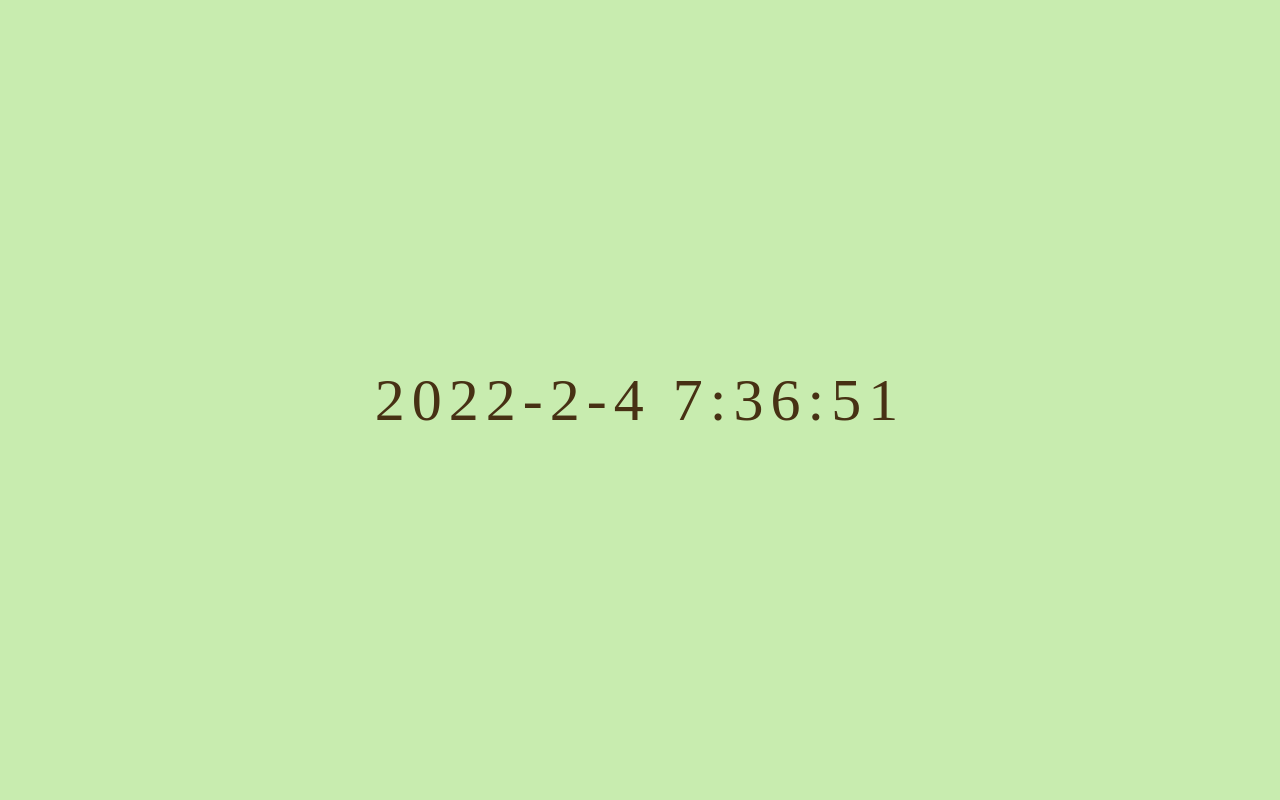
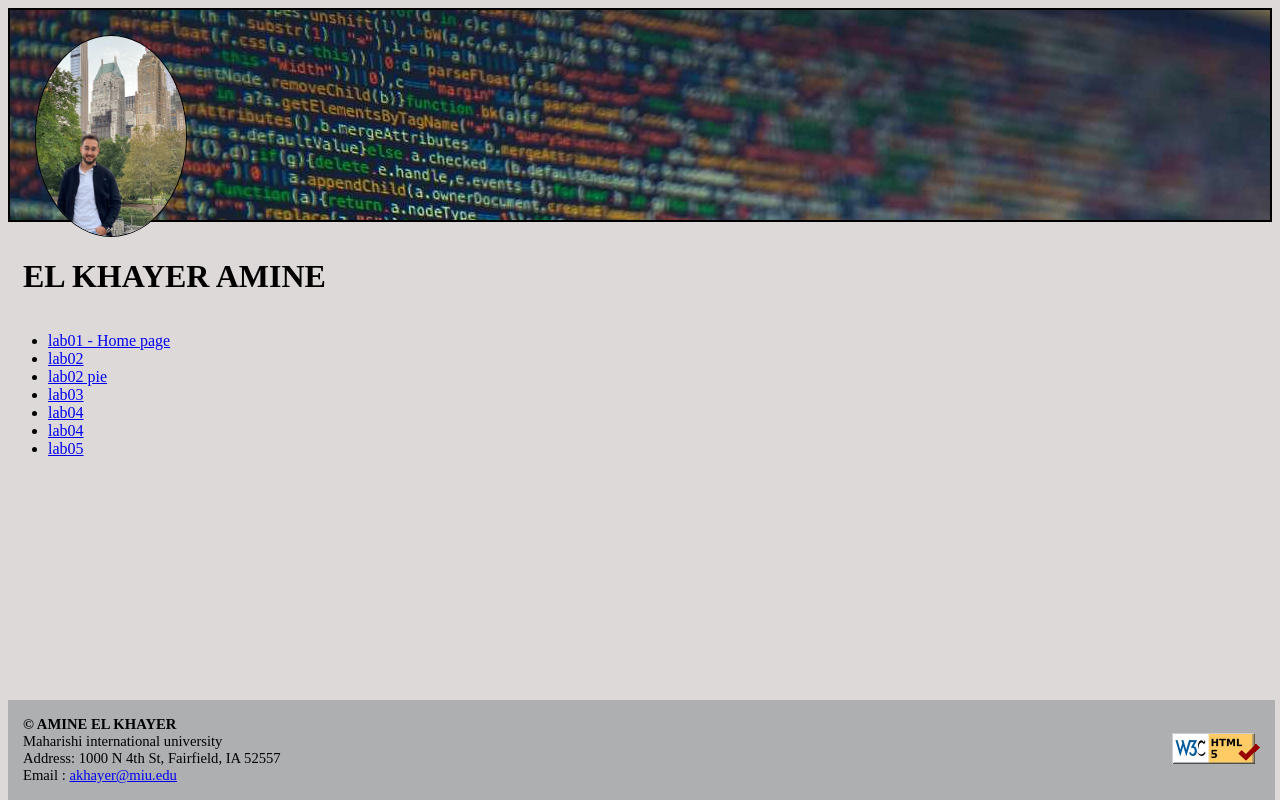
Before and after one commit to AMINEWAP/AMINEWAP.github.io, a plain HTML site: page index.html in a window 1280 px wide. Drawn offline with Linux system fonts and the light colour scheme.

Commit message:
Add files via upload

```diff
--- a/index.html
+++ b/index.html
@@ -1,29 +1,91 @@
 <!DOCTYPE html>
-
 <html lang="en">
 
-  <head>
+<head>
+    <meta charset="UTF-8">
+    <meta http-equiv="X-UA-Compatible" content="IE=edge">
+    <meta name="viewport" content="width=device-width, initial-scale=1.0">
+    <title>AMINE EL KHAYER</title>
+    <style>
+        div.header {
+            background-image: url(pictures/cover.jpg);
+            background-repeat: no-repeat;
+            height: 160px;
+            border: 2px solid black;
+            padding: 25px;
+            background-size: auto;
 
-    <meta charset="UTF-8" />
+        }
 
-    <meta http-equiv="X-UA-Compatible" content="IE=edge" />
+        body {
+            background: #ded9d9;
+        }
 
-    <meta name="viewport" content="width=device-width, initial-scale=1.0" />
 
-    <link rel="stylesheet" href="style.css" />
+        .footer {
+            height: 100px;
+            text-align: left;
+            position: absolute;
+            display: flex;
+            align-items: center;
+            bottom: 0;
+            width: 99%;
+            font-size: 11pt;
+            background: #adafb1;
+            justify-content: space-between;
+        }
 
-    <title>Document</title>
+        .footer>div {
+            padding: 15px;
+        }
+    </style>
+</head>
 
-  </head>
+<body>
 
-  <body>
+    <header>
 
-    <div id="MyClockDisplay" class="clock" onload="showTime()"></div>
+
+        <div class="header">
+            <img src="./pictures/WhatsApp Image 2022-02-22 at 12.27.31.jpeg"
+                alt="aMINE EL KHAYER PICTURE" style="border-radius: 50%; border: 1px solid black; height:125%">
+
+        </div>
+    </header>
+    <h1 style="padding: 15px;"><strong>EL KHAYER AMINE</strong></h1>
+    <div class="body">
+        <ul>
+            <li><a href="index.html">lab01 - Home page</a></li>
+            <li><a href="lab2/aboutme.html">lab02</a></li>
+            <li><a href="lab2/pie.html">lab02 pie</a></li>
+            <li><a href="lab2/movie.html">lab03</a></li>
+            <li><a href="login.html">lab04</a></li>
+            <li><a href="new.html">lab04</a></li>
+            <li><a href="javascript.html">lab05</a></li>
 
 
 
-    <script src="javascript.js"></script>
+        </ul>
+    </div>
 
-  </body>
+
+    <div class="footer">
+        <div>
+            <span><strong>&copy; AMINE EL KHAYER</strong></span>
+            <br> <span>Maharishi international university</span>
+            <br> <span>Address: 1000 N 4th St, Fairfield, IA 52557 </span>
+            <br> <span>Email : <a href="#">akhayer@miu.edu</a></span>
+
+        </div>
+
+        <div class="verify_logos ">
+
+            <a href="https://validator.w3.org/check?uri=referer" onclick="this.href='http://validator.w3.org/check?uri=' +
+                document.URL">
+                <img src="pictures/w3c-html.png" alt="html validator" />
+            </a>
+        </div>
+    </div>
+</body>
 
 </html>
```
